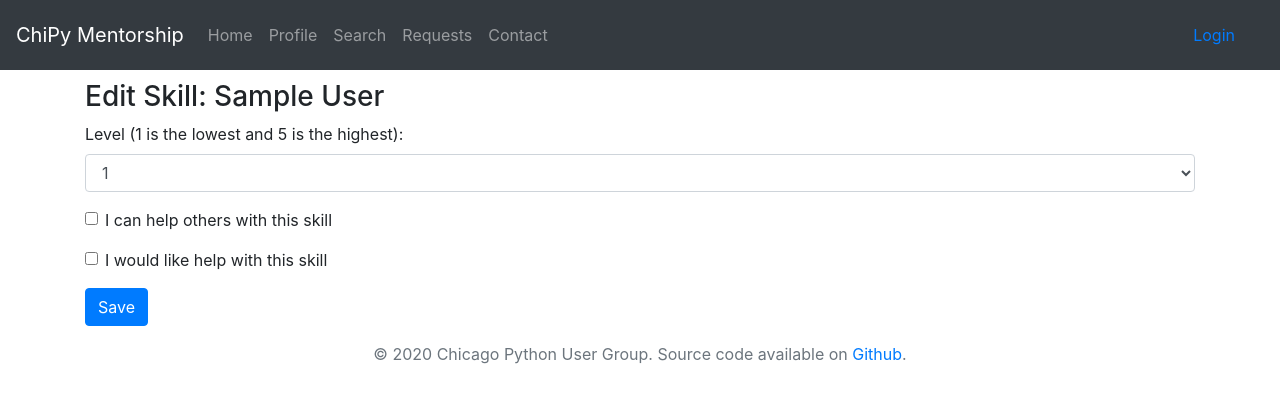
After one commit to chicagopython/buddy_mentorship, a Django app: template buddy_mentorship/templates/buddy_mentorship/experience_form.html in a window 1280 px wide. The commit adds this page. Shown: the top 403 px of the page. Run offline with Django 3.2, Linux system fonts and the light colour scheme; the template is opened without the code that fills it: most values are stand-ins (such as "Sample title", 1, 10 or a date in 2020); some libraries are stand-ins or nearby versions.

Commit message:
add edit & delete skills pages

```diff
--- /dev/null
+++ b/buddy_mentorship/templates/buddy_mentorship/experience_form.html
@@ -0,0 +1,42 @@
+{% extends 'buddy_mentorship/base.html' %}
+
+{% block title %}
+	Delete Skill
+{% endblock title %}
+
+{% block content %}
+
+<form method="post">
+  {% csrf_token %}
+  <h3>Edit Skill: {{experience.skill.display_name}}</h3>
+  <div class="form-group">
+    <label for="id_level">Level (1 is the lowest and 5 is the highest):</label>
+    <select class="form-control" name="level" id="id_level">
+        <option value="1" {% if experience.level == 1 %} selected {% endif %}>1</option>
+
+        <option value="2" {% if experience.level == 2 %} selected {% endif %}>2</option>
+
+        <option value="3" {% if experience.level == 3 %} selected {% endif %}>3</option>
+
+        <option value="4" {% if experience.level == 4 %} selected {% endif %}>4</option>
+
+        <option value="5" {% if experience.level == 5 %} selected {% endif %}>5</option>
+    </select>
+  </div>
+
+  <div class="form-check form-group">
+    <input class="form-check-input" type="checkbox" name ="can_help" id="canHelpCheckbox" {% if experience.can_help %} checked {% endif %}>
+    <label class="form-check-label" for="canHelpCheckbox">
+      I can help others with this skill
+    </label>
+  </div>
+  <div class="form-check form-group">
+    <input class="form-check-input" type="checkbox" name="help_wanted" id="helpWantedCheckbox" {% if experience.help_wanted %} checked {% endif %}>
+    <label class="form-check-label" for="helpWantedCheckbox">
+      I would like help with this skill
+    </label>
+  </div>
+  <button class="btn btn-primary" type="submit">Save</button>
+</form>
+
+{% endblock content %}
--- a/buddy_mentorship/urls.py
+++ b/buddy_mentorship/urls.py
@@ -25,6 +25,10 @@ urlpatterns = [
     path("profile/", views.profile, name="your_profile"),
     path("profile/<int:profile_id>", views.profile, name="profile"),
     path("profile_edit/", views.ProfileEdit.as_view(), name="edit_profile"),
+    path("edit_skill/<int:pk>", views.UpdateExperience.as_view(), name="edit_skill",),
+    path(
+        "delete_skill/<int:pk>", views.DeleteExperience.as_view(), name="delete_skill",
+    ),
     path("send_request/<uuid:uuid>", views.send_request, name="send_request"),
     path(
         "update_request/<int:buddy_request_id>",
```
Also changed, not shown: buddy_mentorship/templates/buddy_mentorship/experience_confirm_delete.html (added, +15 -0 lines), buddy_mentorship/templates/buddy_mentorship/profile.html (+27 -2 lines), buddy_mentorship/views.py (+24 -0 lines).
